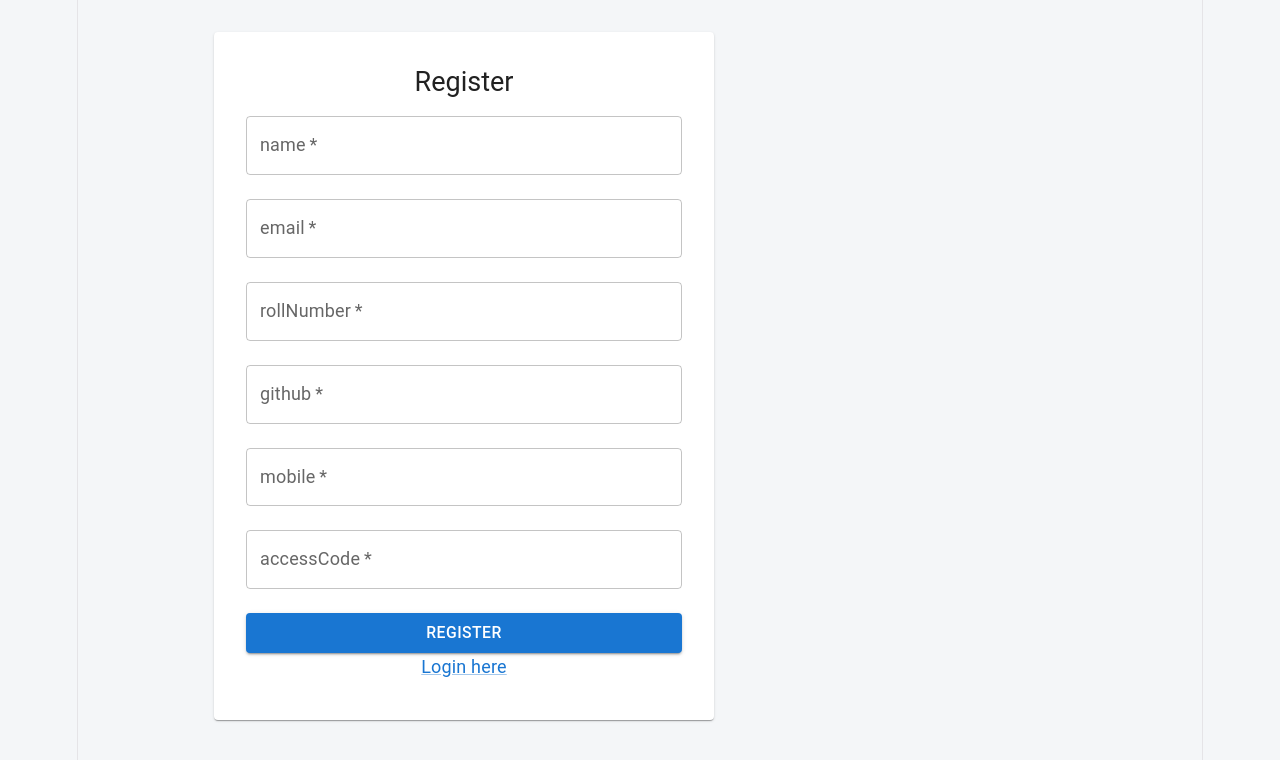
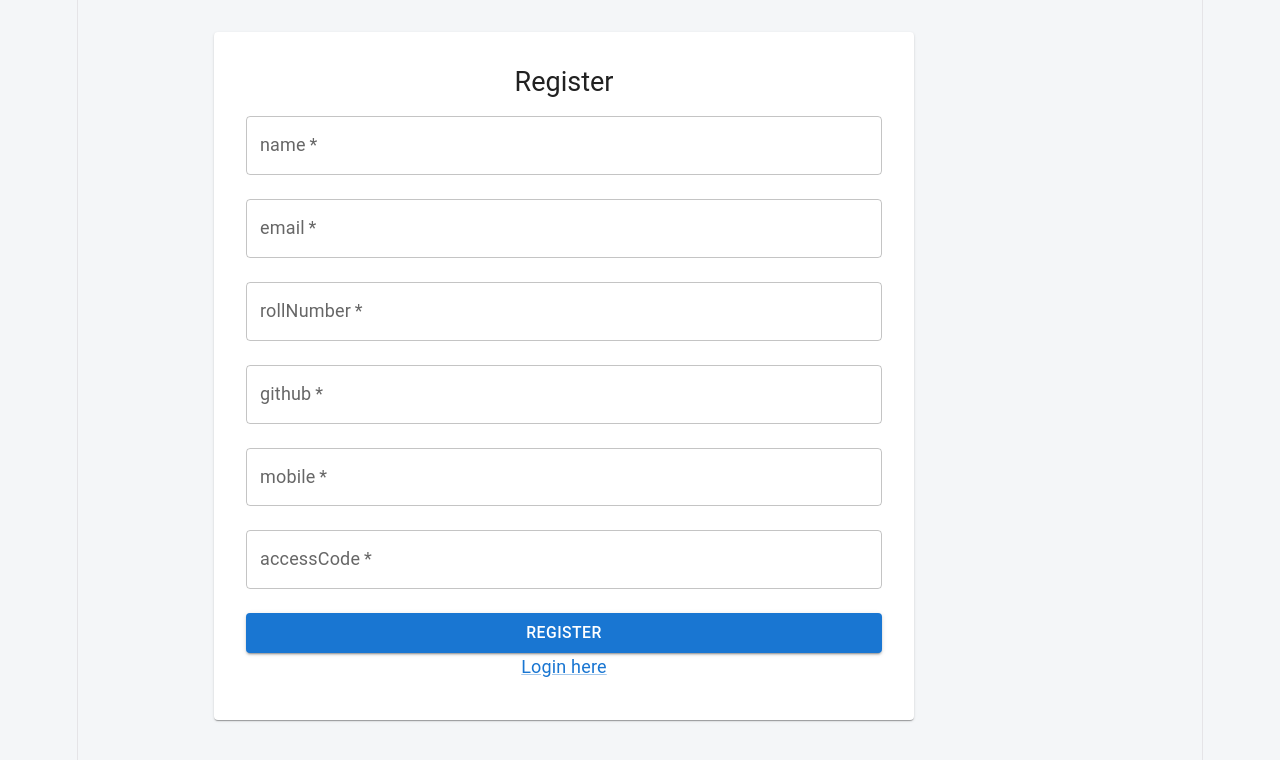
Before and after one commit to Pradeep7007/7376232AD212, a React (Vite) app: page /register in a window 1280 px wide. Shown: the top 760 px of the page. Built offline with nearby package versions, Linux system fonts and the light colour scheme.

Commit message:
pages styles

```diff
--- a/src/pages/Login.jsx
+++ b/src/pages/Login.jsx
@@ -19,7 +19,7 @@ export default function Login() {
 
   return (
     <Box display="flex" justifyContent="center">
-      <Card sx={{ maxWidth: 500, width: '100%', p: 2 }}>
+      <Card sx={{ maxWidth: 700, width: '100%', p: 2, mb:4 }}>
         <CardContent>
           <Typography variant="h5" align="center" mb={2}>Login</Typography>
           {error && <Alert severity="error" sx={{ mb: 2 }}>{error}</Alert>}
--- a/src/pages/Register.jsx
+++ b/src/pages/Register.jsx
@@ -15,20 +15,27 @@ export default function Register() {
       const { data } = await apiClient.post('/register', formData);
       setCredentials(data);
       setError('');
-    } catch (err) { setError(err.response?.data?.message || 'Error'); }
+    } catch (err) {
+       setError(err.response?.data?.message || 'Error'); }
   };
 
   return (
     <Box display="flex" justifyContent="center">
-      <Card sx={{ maxWidth: 500, width: '100%', p: 2 }}>
+      <Card sx={{ maxWidth: 700, width: '100%', p: 2 }}>
         <CardContent>
           <Typography variant="h5" align="center" mb={2}>Register</Typography>
           {error && <Alert severity="error" sx={{ mb: 2 }}>{error}</Alert>}
           {!credentials ? (
+
             <form onSubmit={handleSubmit}>
               {Object.keys(formData).map(key => (
-                <TextField key={key} fullWidth label={key} name={key} margin="normal" onChange={e => setFormData({ ...formData, [key]: e.target.value })} required />
+                <TextField key={key}
+                fullWidth label={key}
+                name={key}
+                margin="normal"
+                onChange={e => setFormData({ ...formData, [key]: e.target.value })} required />
               ))}
+
               <Button type="submit" variant="contained" fullWidth sx={{ mt: 2 }}>Register</Button>
               <Link component={RouterLink} to="/login" display="block" textAlign="center" mt={2}>Login here</Link>
             </form>
```
